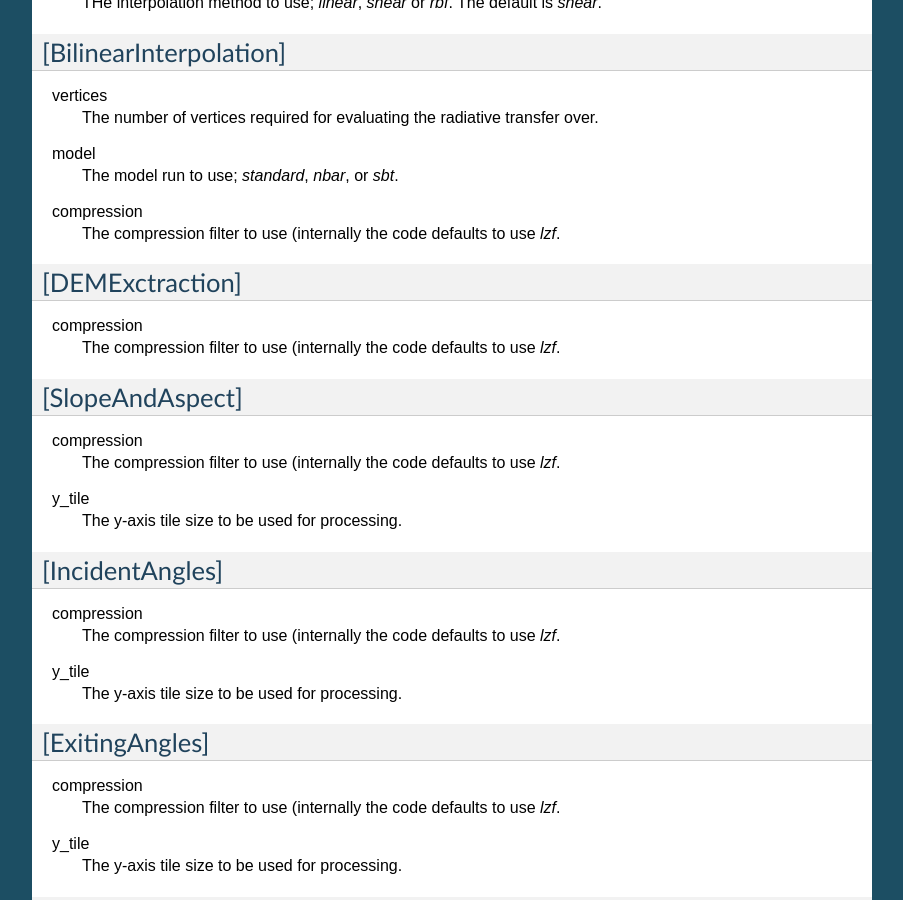
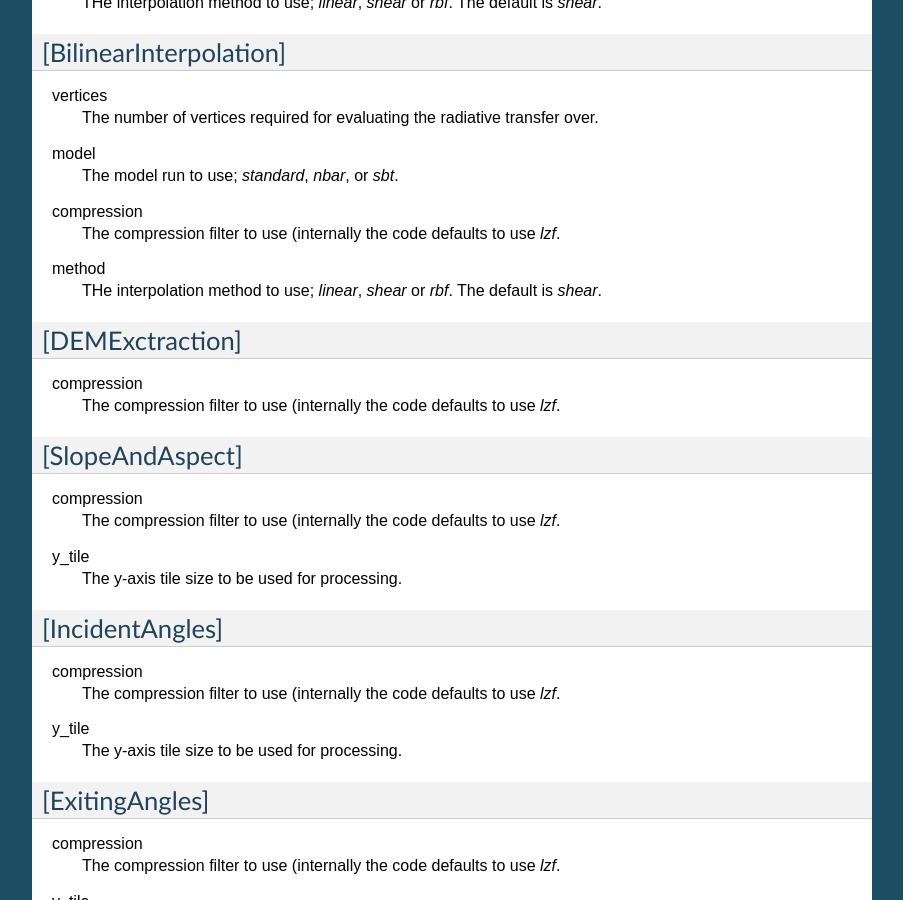
Before and after one commit to GeoscienceAustralia/wagl, a Sphinx documentation site: the page built from docs/source/configuration.rst, in a window 1280 px wide and 900 px high, scrolled down 3499 px. Shown: the whole window, without its empty margins (198-1101 px from the left). Built offline with Sphinx 7.4.7, drawn with Linux system fonts in a browser that asks for light colours; pages that are not in the unit, such as notebooks, are missing from menus; some of the changed text lies outside the part shown.

Commit message:
Update config docs regarding interpolation method parameter.

```diff
--- a/docs/source/configuration.rst
+++ b/docs/source/configuration.rst
@@ -200,6 +200,9 @@
 compression
   The compression filter to use (internally the code defaults to use *lzf*.
 
+method
+  THe interpolation method to use; *linear*, *shear* or *rbf*. The default is *shear*.
+
 
 [DEMExctraction]
 ----------------
@@ -339,3 +342,6 @@
 
 pixel_quality
   A boolean indicating whether or not to run the pixel quality workflow.
+
+method
+  THe interpolation method to use; *linear*, *shear* or *rbf*. The default is *shear*.
```
